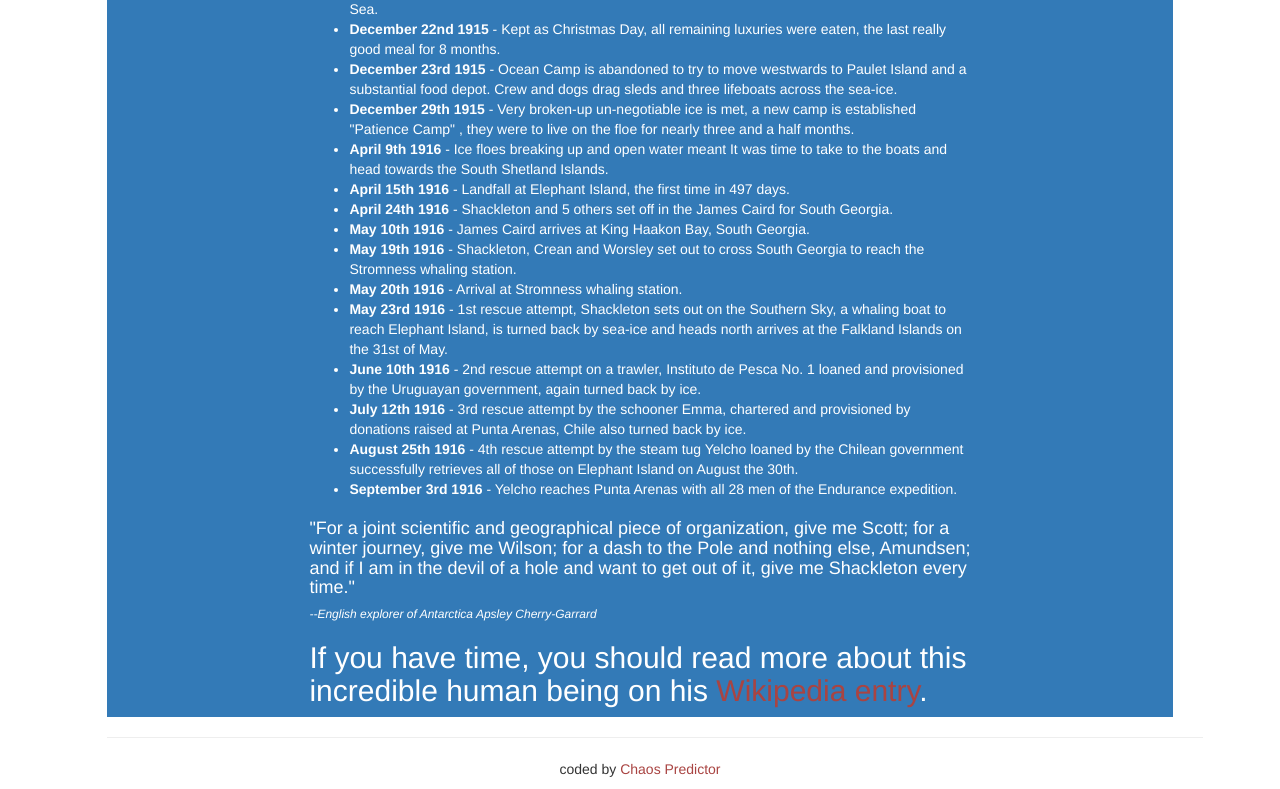
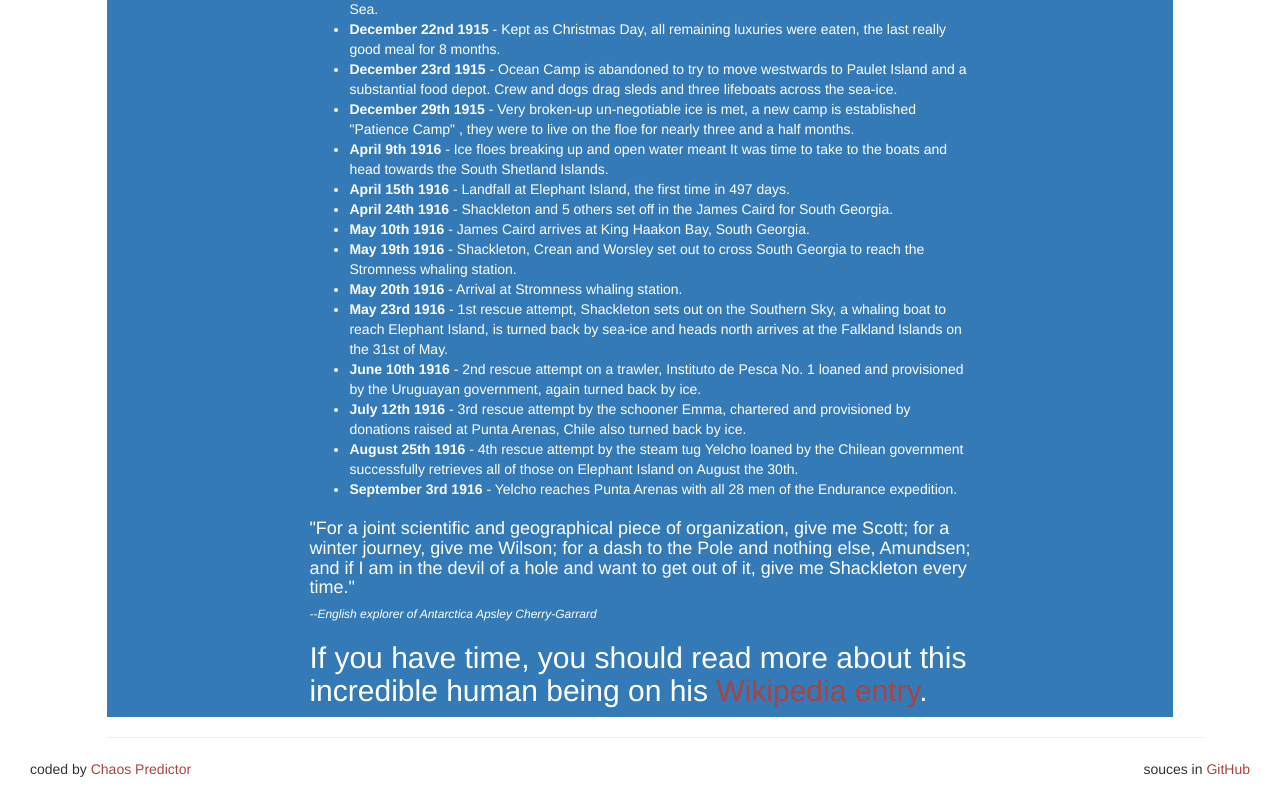
Before and after one commit to ChaosPredictor/01-TributePage, a plain HTML site: page main.html in a window 1280 px wide. Shown: the part 1196-1985 px from the top of the page. Drawn offline with nearby package versions, Linux system fonts and the light colour scheme.

Commit message:
footer added

```diff
--- a/main.html
+++ b/main.html
@@ -53,6 +53,10 @@
 		<br class="col-md-12"/>
 		<hr class="col-md-10 col-md-offset-1" align="center"/>
 		<br class="col-md-12"/>
-		<p class="col-md-12 text-center">coded by <a class="text-danger" target="_blank" href="https://www.freecodecamp.com/chaospredictor">Chaos Predictor</a></p>
-	</body>
+		<footer class="col-md-12">
+			<!--p class="col-md-12 text-center">coded by <a class="text-danger" target="_blank" href="https://www.freecodecamp.com/chaospredictor">Chaos Predictor</a></p-->
+			<p class="col-md-6">coded by <a class="text-danger" target="_blank" href="https://www.freecodecamp.com/chaospredictor">Chaos Predictor</a></p>
+			<p class="col-md-6 text-right">souces in <a class="text-danger" target="_blank" href="https://github.com/ChaosPredictor/01-TributePage">GitHub</a></p>
+		</footer>
+</body>
 </html>
```
